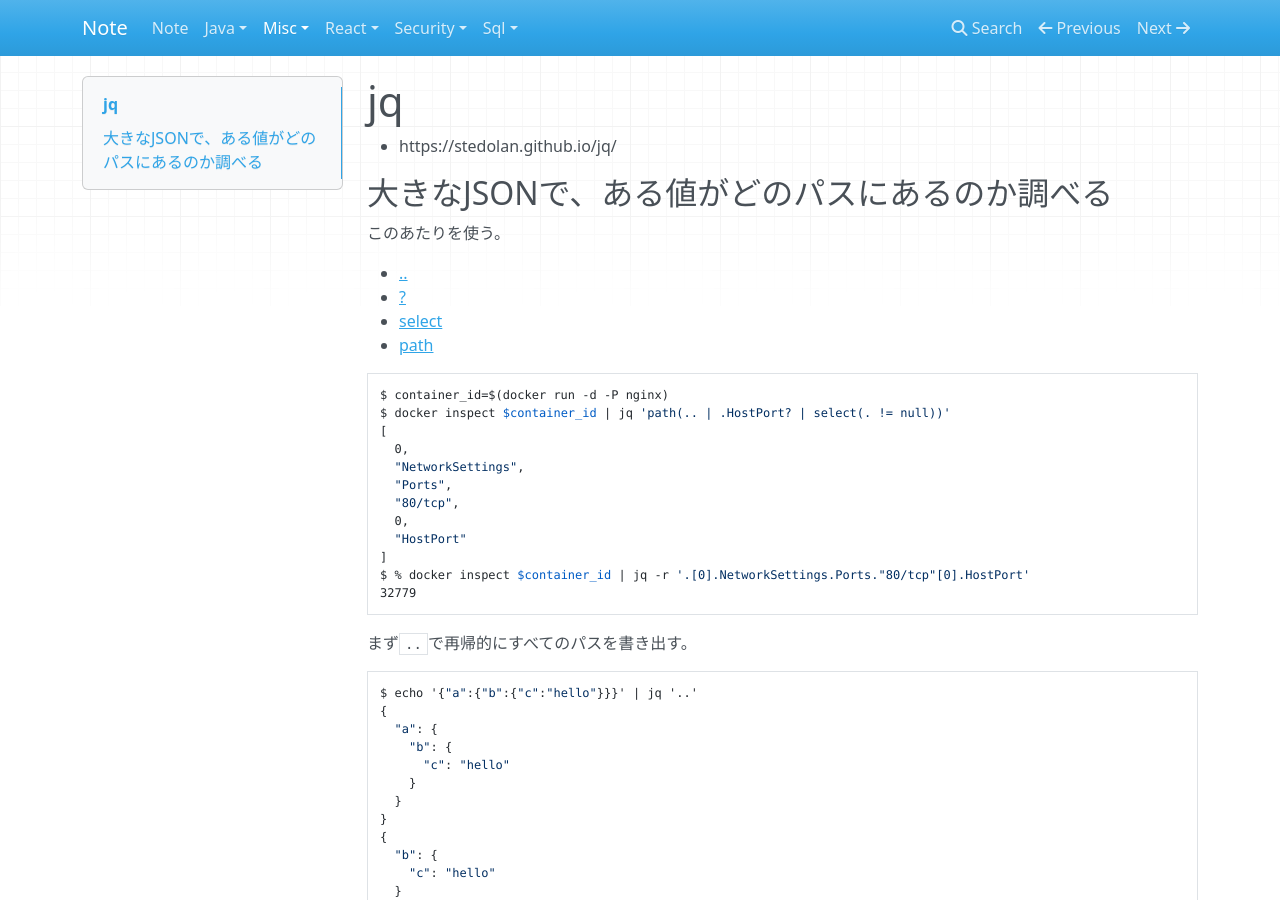
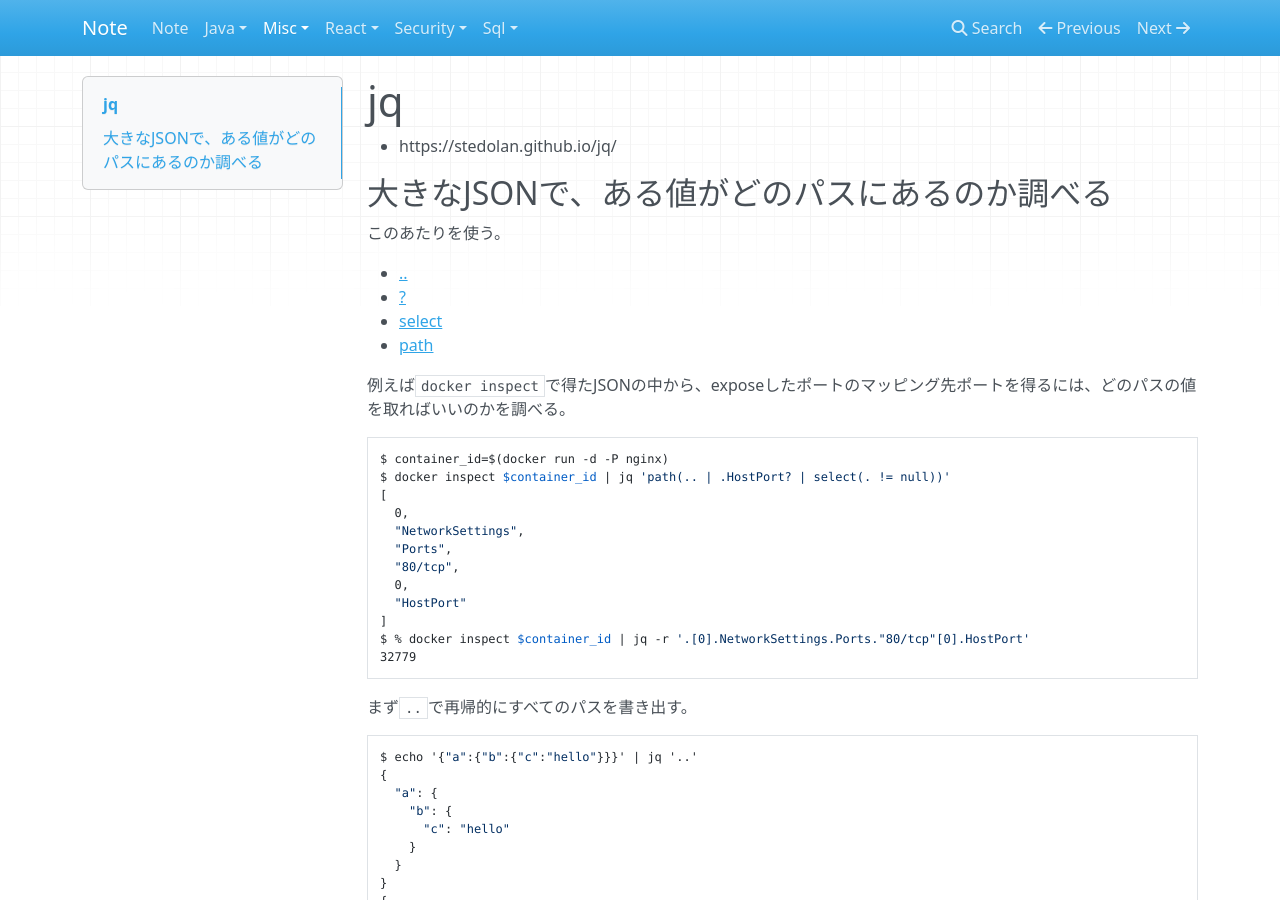
Before and after one commit to backpaper0/note, an MkDocs documentation site: the page built from docs/misc/jq.md, in a window 1280 px wide and 900 px high. Built offline with MkDocs 1.6.1, drawn with Linux system fonts in a browser that asks for light colours; nearby versions of some CDN libraries.

Commit message:
文章ちょい足し

````diff
--- a/docs/misc/jq.md
+++ b/docs/misc/jq.md
@@ -10,6 +10,8 @@
 - [?](https://stedolan.github.io/jq/manual/#OptionalObjectIdentifier-Index:.foo?)
 - [select](https://stedolan.github.io/jq/manual/#select(boolean_expression))
 - [path](https://stedolan.github.io/jq/manual/#path(path_expression))
+
+例えば`docker inspect`で得たJSONの中から、exposeしたポートのマッピング先ポートを得るには、どのパスの値を取ればいいのかを調べる。
 
 ```
 $ container_id=$(docker run -d -P nginx)
````
